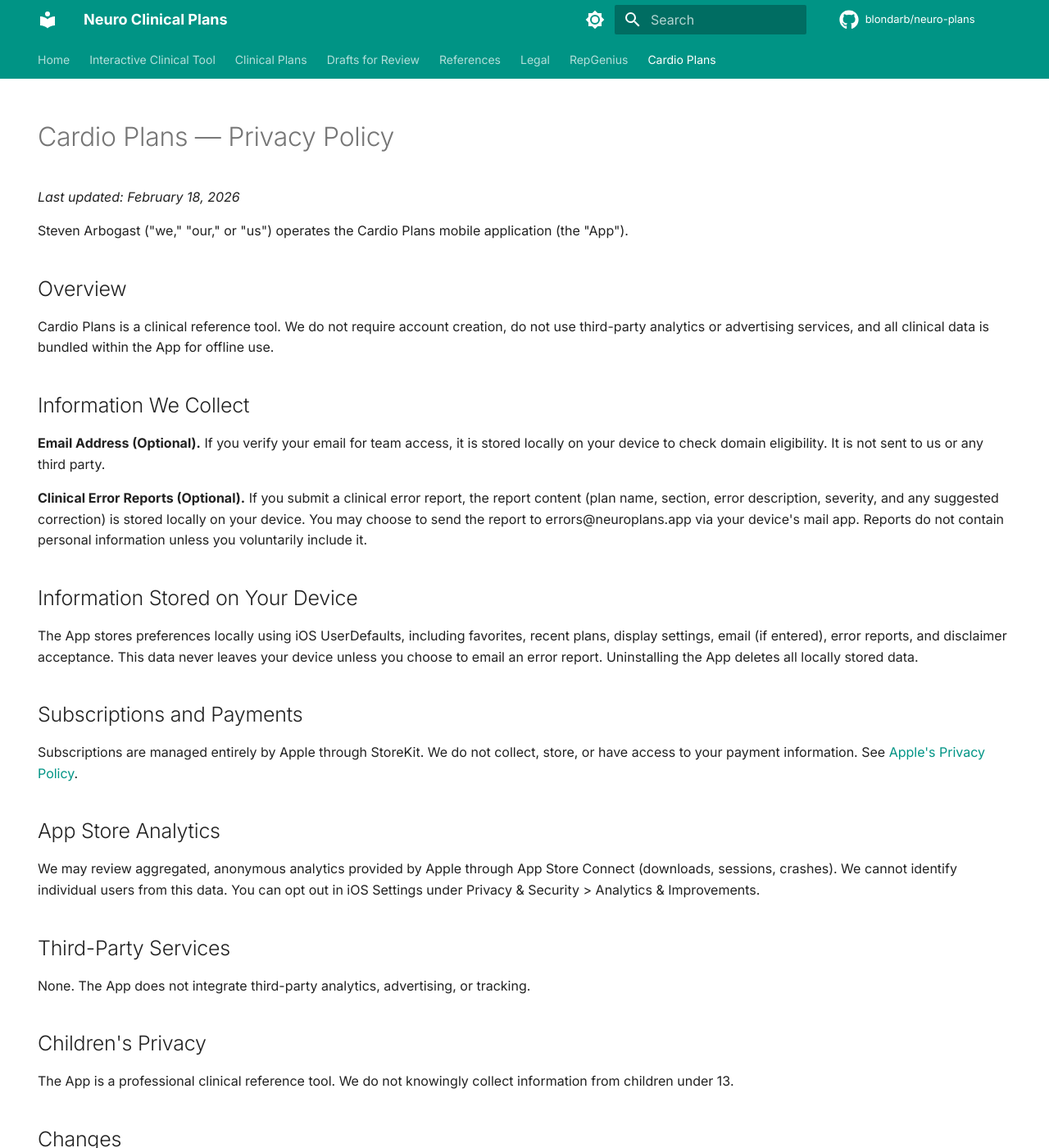
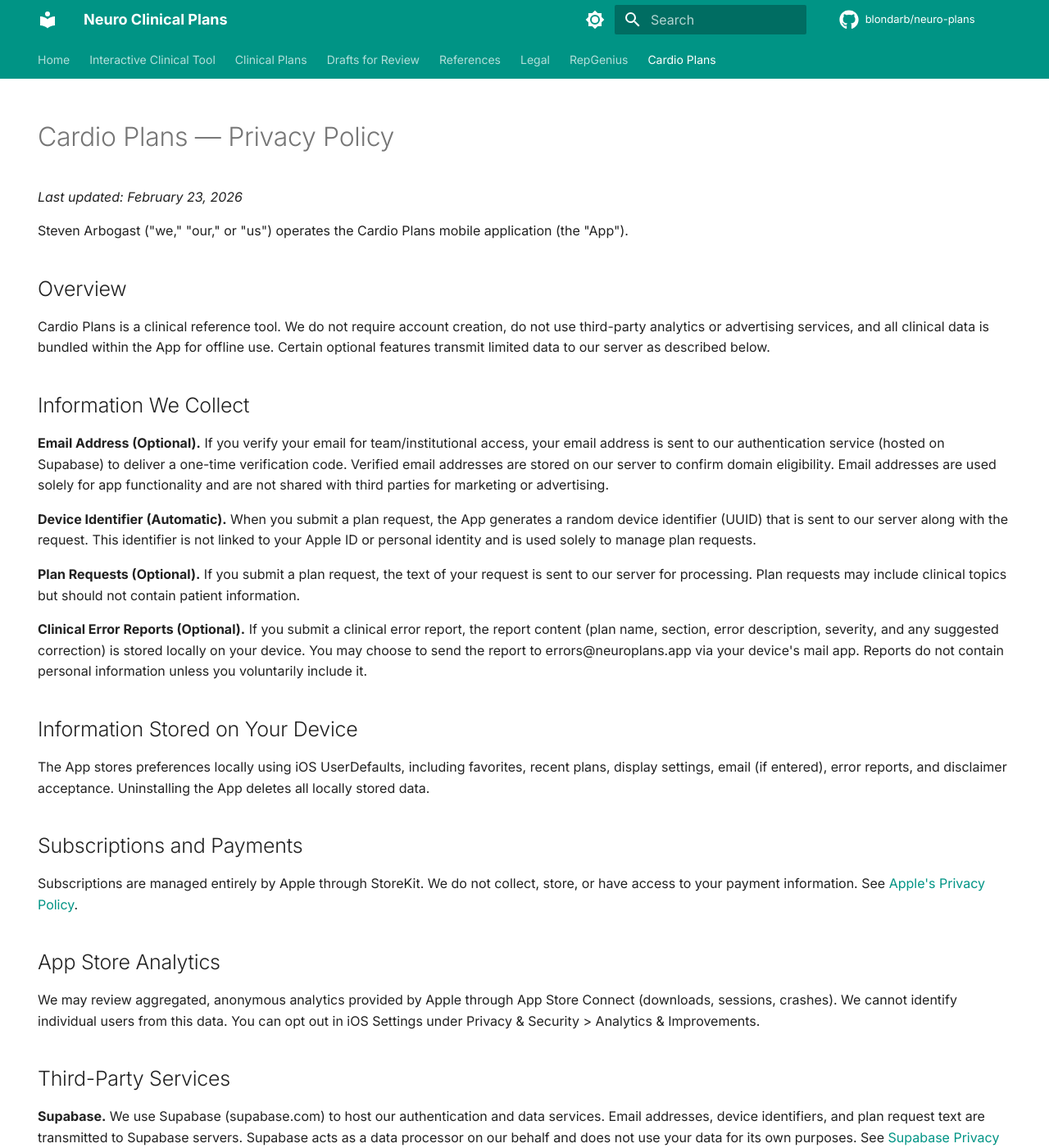
Before and after one commit to blondarb/neuro-plans, an MkDocs documentation site: the page built from docs/cardio/privacy.md, in a window 1280 px wide and 1400 px high. Shown: the whole window at 82% size. Built offline with MkDocs 1.6.1 and Material for MkDocs 9.7.7, drawn with Linux system fonts in a browser that asks for light colours; comment, search, counter and statistics services are not loaded; some of the changed text lies outside the part shown.

Commit message:
Update Cardio Plans privacy policy and terms for App Store submission
Privacy policy now accurately describes data sent to Supabase
(email via OTP, device UUID, plan request text). Added Supabase
as a third-party service. Updated dates.

Co-Authored-By: Claude Opus 4.6 <noreply@anthropic.com>

```diff
--- a/docs/cardio/privacy.md
+++ b/docs/cardio/privacy.md
@@ -7,23 +7,27 @@ hide:
 
 # Cardio Plans — Privacy Policy
 
-*Last updated: February 18, 2026*
+*Last updated: February 23, 2026*
 
 Steven Arbogast ("we," "our," or "us") operates the Cardio Plans mobile application (the "App").
 
 ## Overview
 
-Cardio Plans is a clinical reference tool. We do not require account creation, do not use third-party analytics or advertising services, and all clinical data is bundled within the App for offline use.
+Cardio Plans is a clinical reference tool. We do not require account creation, do not use third-party analytics or advertising services, and all clinical data is bundled within the App for offline use. Certain optional features transmit limited data to our server as described below.
 
 ## Information We Collect
 
-**Email Address (Optional).** If you verify your email for team access, it is stored locally on your device to check domain eligibility. It is not sent to us or any third party.
+**Email Address (Optional).** If you verify your email for team/institutional access, your email address is sent to our authentication service (hosted on Supabase) to deliver a one-time verification code. Verified email addresses are stored on our server to confirm domain eligibility. Email addresses are used solely for app functionality and are not shared with third parties for marketing or advertising.
+
+**Device Identifier (Automatic).** When you submit a plan request, the App generates a random device identifier (UUID) that is sent to our server along with the request. This identifier is not linked to your Apple ID or personal identity and is used solely to manage plan requests.
+
+**Plan Requests (Optional).** If you submit a plan request, the text of your request is sent to our server for processing. Plan requests may include clinical topics but should not contain patient information.
 
 **Clinical Error Reports (Optional).** If you submit a clinical error report, the report content (plan name, section, error description, severity, and any suggested correction) is stored locally on your device. You may choose to send the report to errors@neuroplans.app via your device's mail app. Reports do not contain personal information unless you voluntarily include it.
 
 ## Information Stored on Your Device
 
-The App stores preferences locally using iOS UserDefaults, including favorites, recent plans, display settings, email (if entered), error reports, and disclaimer acceptance. This data never leaves your device unless you choose to email an error report. Uninstalling the App deletes all locally stored data.
+The App stores preferences locally using iOS UserDefaults, including favorites, recent plans, display settings, email (if entered), error reports, and disclaimer acceptance. Uninstalling the App deletes all locally stored data.
 
 ## Subscriptions and Payments
 
@@ -35,7 +39,9 @@ We may review aggregated, anonymous analytics provided by Apple through App Stor
 
 ## Third-Party Services
 
-None. The App does not integrate third-party analytics, advertising, or tracking.
+**Supabase.** We use Supabase (supabase.com) to host our authentication and data services. Email addresses, device identifiers, and plan request text are transmitted to Supabase servers. Supabase acts as a data processor on our behalf and does not use your data for its own purposes. See [Supabase Privacy Policy](https://supabase.com/privacy).
+
+The App does not integrate third-party analytics, advertising, or tracking.
 
 ## Children's Privacy
 
```
Also changed, not shown: docs/cardio/terms.md (+1 -1 lines).
